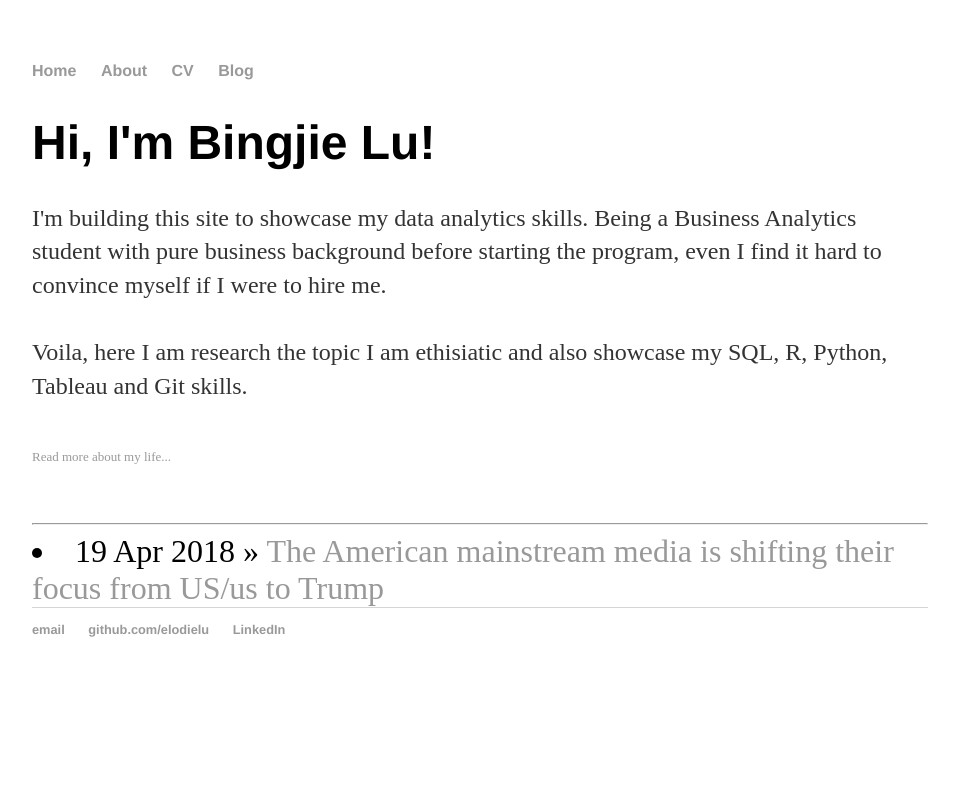
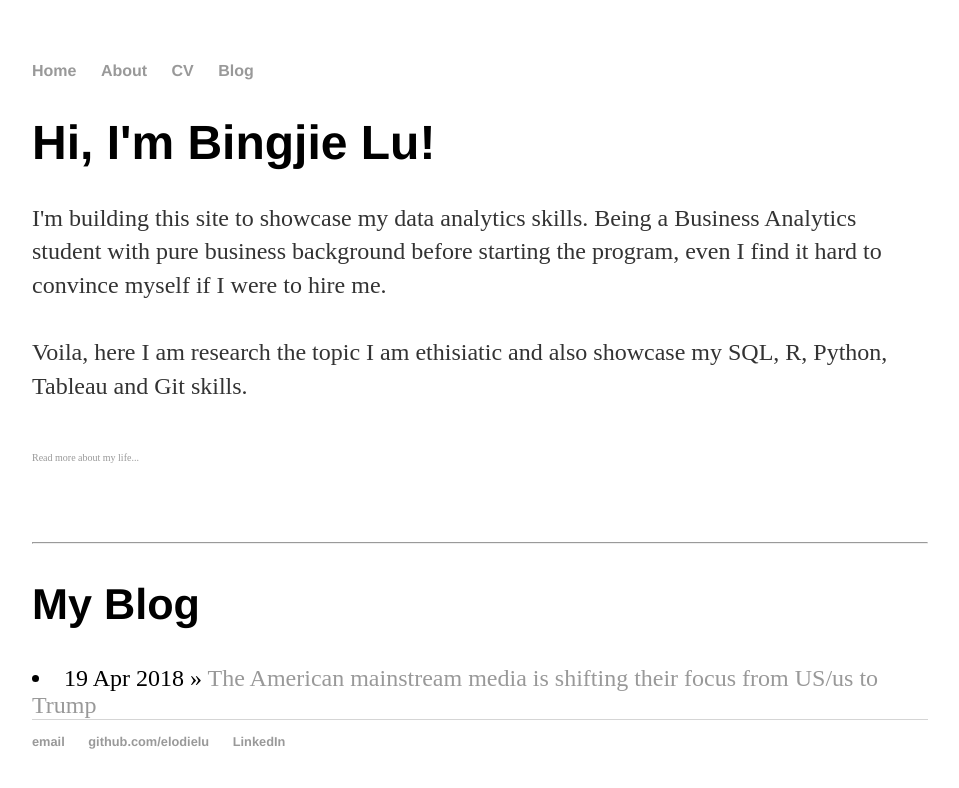
Before and after one commit to elodielu/elodielu.github.io, a Jekyll site: the page built from index.html, in a window 1280 px wide. Shown: the top 788 px of the page, without its empty margins (160-1119 px from the left). Built offline with Jekyll 4.4.1, drawn with Linux system fonts in a browser that asks for light colours.

Commit message:
Update index.html

```diff
--- a/index.html
+++ b/index.html
@@ -9,10 +9,12 @@ title: Bingjie Lu
 			<br>
 			Voila, here I am research the topic I am ethisiatic and also showcase my SQL, R, Python, Tableau and Git skills.<br>
 			<br>
-			<font size="-1"><a href="/about">Read more about my life...</a></p></font><br>
+			<font size="-2"><a href="/about">Read more about my life...</a></p></font>
+			<br><br>
 			<hr>
 
-			<font size="+3">
+			<h2>My Blog</h2>
+			<font size="+2">
 			{% for post in site.posts %}
 			   <li><span>{{ post.date | date_to_string }}</span> &raquo; <a href="{{ post.url }}" title="{{ post.title }}">{{ post.title }}</a></li>
 			{% endfor %}</font>
```
